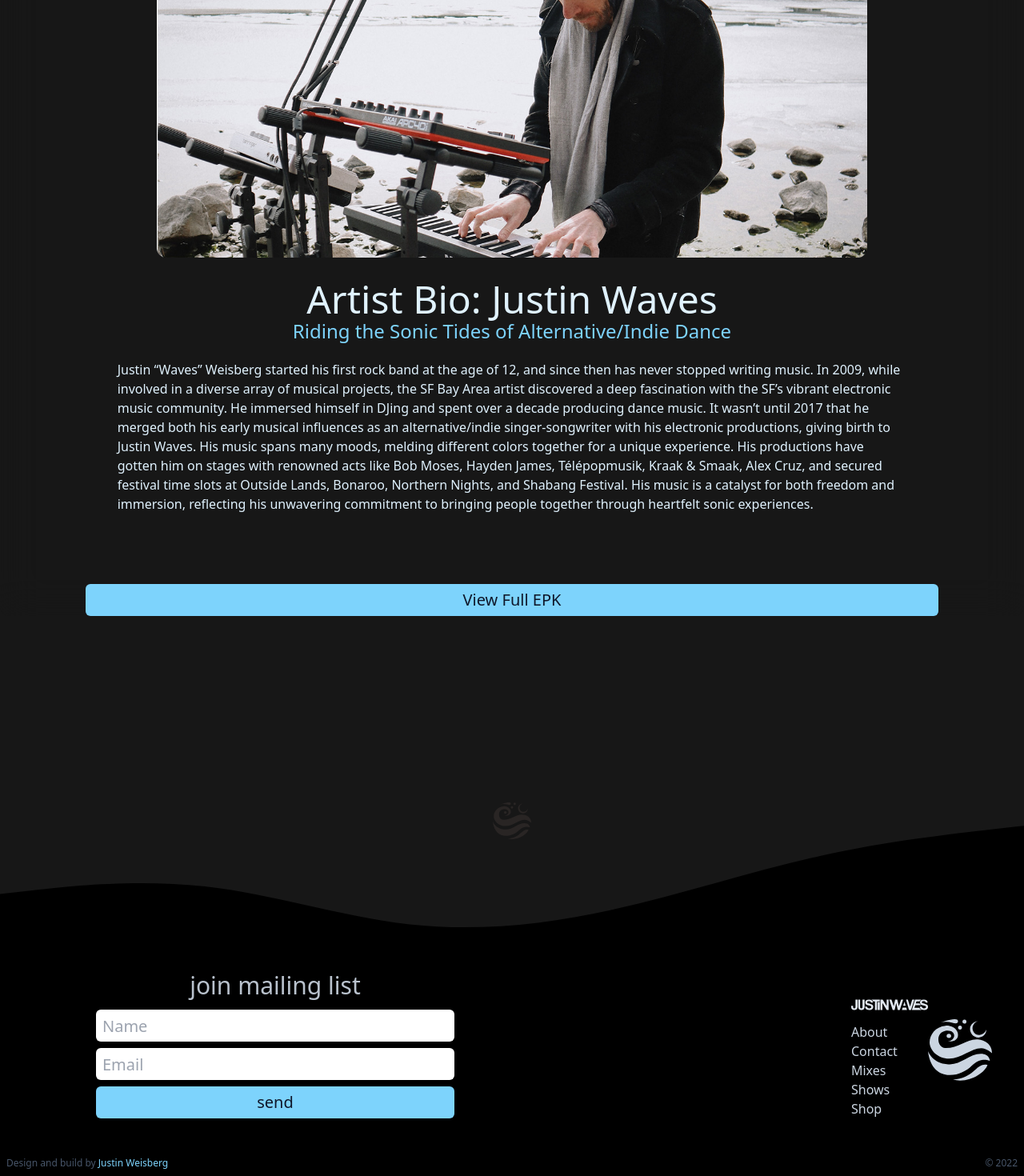
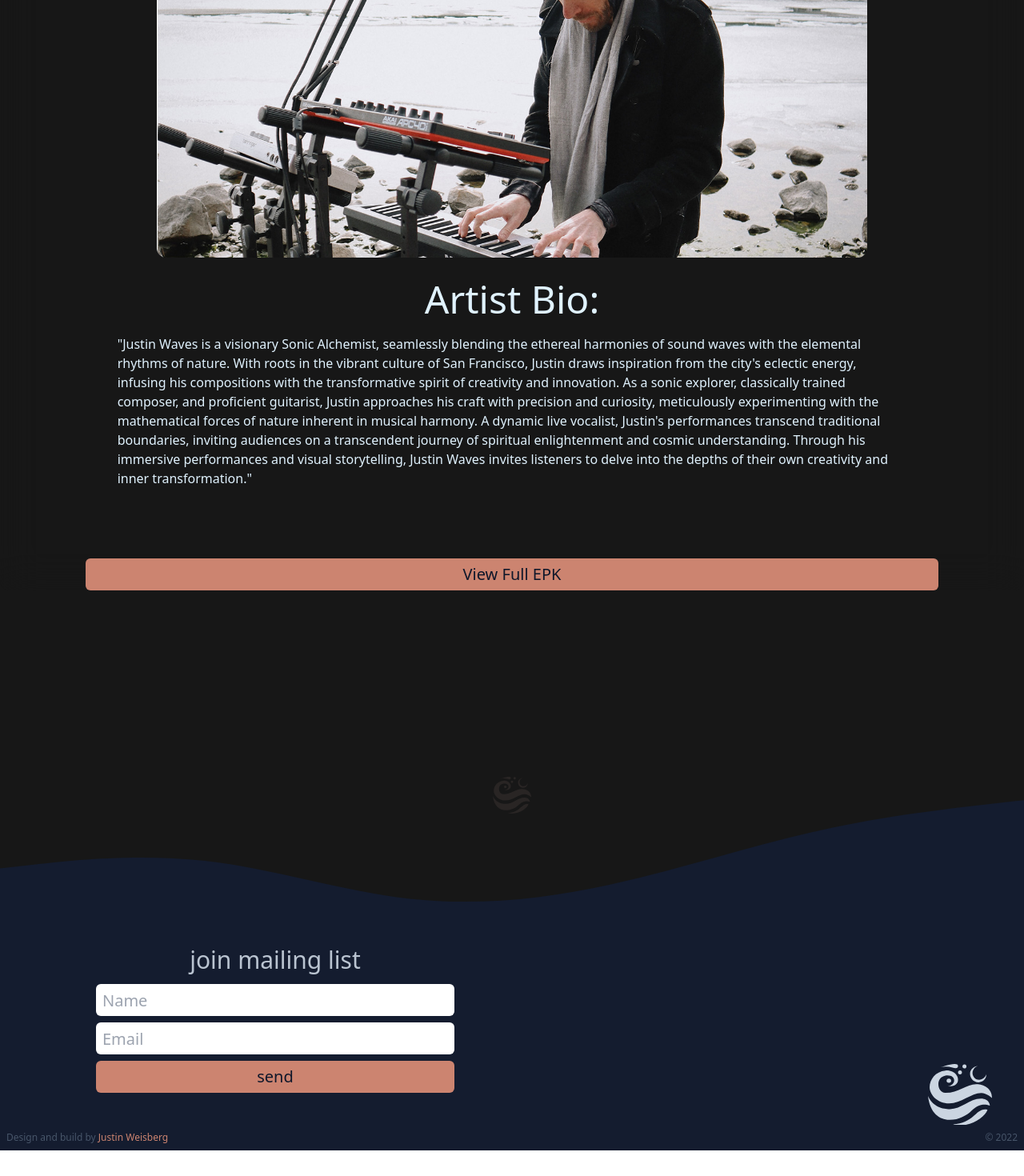
Before and after one commit to justinWaves/justinwaves-blog, a Next.js app: page /about in a window 1280 px wide. Shown: the part 288-1758 px from the top of the page at 80% size. After the commit the page ends 1726 px from the top, so only its background shows below. Built offline with nearby package versions, Linux system fonts and the light colour scheme.

Commit message:
Updated Brand Colors

```diff
--- a/components/EmailInput.tsx
+++ b/components/EmailInput.tsx
@@ -52,7 +52,7 @@
             className="decoration-white h-10 w-full text-xl p-2 rounded-md"
             placeholder="Email"
           />
-          <button className="text-xl  text-slate-900 h-10 w-full bg-sky-300 hover-bg-200 mt-2 rounded-md cursor-pointer">
+          <button className="text-xl  text-slate-900 h-10 w-full bg-[#CC8470] hover-bg-200 mt-2 rounded-md cursor-pointer">
             send
           </button>
         </form>
--- a/components/Footer.tsx
+++ b/components/Footer.tsx
@@ -27,12 +27,12 @@
           viewBox="0 0 1440 320"
         >
           <path
-            fill="#000000"
+            fill="#141C2F"
             fill-opacity="1"
             d="M0,256L48,250.7C96,245,192,235,288,245.3C384,256,480,288,576,298.7C672,309,768,299,864,277.3C960,256,1056,224,1152,202.7C1248,181,1344,171,1392,165.3L1440,160L1440,320L1392,320C1344,320,1248,320,1152,320C1056,320,960,320,864,320C768,320,672,320,576,320C480,320,384,320,288,320C192,320,96,320,48,320L0,320Z"
           ></path>
         </svg>
-        <div className=" bg-black flex flex-col">
+        <div className=" bg-[#141C2F] flex flex-col">
           <div className="p-5 md:p-10 pt-20 flex flex-col md:flex-row justify-between md:items-end">
             <EmailInput className=" xl:ml-20 flex flex-col  mx-auto md:mx-0 text-center mb-10 md:mb-0 w-full md:w-2/3 max-w-md" />
             {/* <DonateButton className="mx-auto px-5 lg:ml-10" /> */}
@@ -40,9 +40,9 @@
             <hr className="mt-10 mb-10" />
             <div className=" flex flex-row justify-between ">
               <div>
-                <Link href="/">
+                {/* <Link href="/">
                   <svg
-                    className="w-24 md:w-30   object-contain cursor-pointer fill-slate-200 hover:animate-pulse hover:fill-sky-200"
+                    className="w-24 md:w-30   object-contain cursor-pointer fill-slate-200 hover:animate-pulse hover:fill-[#CC8470]"
                     xmlns="http://www.w3.org/2000/svg"
                     width="500"
                     height="44"
@@ -55,29 +55,29 @@
                       transform="translate(-2009 -969)"
                     />
                   </svg>
-                </Link>
-                <div className="text-slate-300 ">
+                </Link> */}
+                {/* <div className="text-slate-300 ">
                   <Link href="/about">
-                    <h2 className="hover:text-sky-300 cursor-pointer">About</h2>
+                    <h2 className="hover:text-[#CC8470] cursor-pointer">About</h2>
                   </Link>
                   <h2>Contact</h2>
                   <h2>Mixes</h2>
                   <h2>Shows</h2>
                   <h2>Shop</h2>
-                </div>
+                </div> */}
               </div>
               <Link href="/">
-            <RoundLogoSvg className="fill-slate-300 w-20 relative top-10 hover:fill-sky-300 hover:animate-pulse cursor-pointer"/>
+            <RoundLogoSvg className="fill-slate-300 w-20 relative top-10 hover:fill-[#CC8470] hover:animate-pulse cursor-pointer"/>
               </Link>
             </div>
           </div>
         </div>
-        <div className=" px-2 p-2  flex flex-row justify-between bg-black text-slate-600 text-xs">
+        <div className=" px-2 p-2  flex flex-row justify-between bg-[#141C2F] text-slate-600 text-xs">
           <p>
             Design and build by{" "}
             <a
               href="https://justinwaves.github.io/jw-portfolio-2021/"
-              className="text-sky-300"
+              className="text-[#CC8470]"
             >
               Justin Weisberg
             </a>
--- a/components/Header.tsx
+++ b/components/Header.tsx
@@ -9,13 +9,13 @@
   return (
     <header
       className=" flex justify-between fixed
-     p-3  mx-auto max-w-7xl  bg-black w-screen z-10 left-0 right-0 bg-filter backdrop-blur-xl bg-opacity-90 z-15 md:rounded-br-md"
+     p-3  mx-auto max-w-7xl  bg-[#141C2F] w-screen z-10 left-0 right-0 bg-filter backdrop-blur-xl bg-opacity-90 z-15 md:rounded-br-md"
     >
 
       <div className="w-fill absolute mx-auto left-0 right-0 flex justify-center">
         <h1 className="text-white font-thin text-md pr-3 mt-4">JUSTIN</h1>
 
-          <RoundLogoSvg className="fill-sky-100 w-14 hover:fill-sky-300 hover:animate-pulse cursor-pointer"/>
+          <RoundLogoSvg className="fill-sky-100 w-14 hover:fill-[#CC8470] hover:animate-pulse cursor-pointer"/>
 
         <h1 className="text-white font-thin text-md pl-3 mt-4">WAVES</h1>
       </div>
--- a/components/MainImage.tsx
+++ b/components/MainImage.tsx
@@ -20,13 +20,13 @@
     //     ></iframe> */}
     //   </div>
     // </div>
-    <div className="relative bg-main-bg bg-cover h-screen w-screen  bg-center overflow-hidden grid place-items-center">
-<iframe  src="https://open.spotify.com/embed/artist/13TnKCSQSOkWzKgK09wNzQ?utm_source=generator&theme=0" width="90%" height="75%" frameBorder="0"  allow="autoplay; clipboard-write; encrypted-media; fullscreen; picture-in-picture" loading="lazy"></iframe>
-<div className="absolute bottom-2 mx-auto">
+    <div className="relative bg-main-bg bg-cover h-screen w-screen  bg-center overflow-hidden grid place-items-center pt-20">
+<iframe  src="https://open.spotify.com/embed/artist/13TnKCSQSOkWzKgK09wNzQ?utm_source=generator&theme=0" width="360px" height="600px" frameBorder="0"  allow="autoplay; clipboard-write; encrypted-media; fullscreen; picture-in-picture" loading="lazy"></iframe>
+<div className="absolute bottom-3 mx-auto">
 
 
       {/* <h1 className="animate-bounce text-5xl md:text-4xl text-white text-center">⇓</h1> */}
-      <h1 className=" text-xl md:text-4xl text-white font-thin  mb-2  rounded-full px-3 animate-pulse bg-black">purchase music in any format below</h1>
+      <h1 className=" text-xl md:text-4xl text-black font-bold  rounded-full  animate-pulse ">purchase music in any format below</h1>
       </div>
     </div>
   );
--- a/pages/about.tsx
+++ b/pages/about.tsx
@@ -21,36 +21,20 @@
             <div className=" grid place-items-center">
               <div>
                 <h1 className="w-fit mx-auto px-10 pt-2  text-5xl mt-5 font-thin  ">
-                  Artist Bio: Justin Waves
+                  Artist Bio:
                 </h1>
-                <h3 className="text-2xl text-sky-300 ">
+                {/* <h3 className="text-2xl text-sky-300 ">
                   Riding the Sonic Tides of Alternative/Indie Dance
-                </h3>
+                </h3> */}
                 <p className="  mb-20  px-10  text-left mt-5">
-                  Justin “Waves” Weisberg started his first rock band at the age
-                  of 12, and since then has never stopped writing music. In
-                  2009, while involved in a diverse array of musical projects,
-                  the SF Bay Area artist discovered a deep fascination with the
-                  SF’s vibrant electronic music community. He immersed himself
-                  in DJing and spent over a decade producing dance music. It
-                  wasn’t until 2017 that he merged both his early musical
-                  influences as an alternative/indie singer-songwriter with his
-                  electronic productions, giving birth to Justin Waves. His
-                  music spans many moods, melding different colors together for
-                  a unique experience. His productions have gotten him on stages
-                  with renowned acts like Bob Moses, Hayden James, Télépopmusik,
-                  Kraak & Smaak, Alex Cruz, and secured festival time slots at
-                  Outside Lands, Bonaroo, Northern Nights, and Shabang Festival.
-                  His music is a catalyst for both freedom and immersion,
-                  reflecting his unwavering commitment to bringing people
-                  together through heartfelt sonic experiences.
+                "Justin Waves is a visionary Sonic Alchemist, seamlessly blending the ethereal harmonies of sound waves with the elemental rhythms of nature. With roots in the vibrant culture of San Francisco, Justin draws inspiration from the city's eclectic energy, infusing his compositions with the transformative spirit of creativity and innovation. As a sonic explorer, classically trained composer, and proficient guitarist, Justin approaches his craft with precision and curiosity, meticulously experimenting with the mathematical forces of nature inherent in musical harmony. A dynamic live vocalist, Justin's performances transcend traditional boundaries, inviting audiences on a transcendent journey of spiritual enlightenment and cosmic understanding. Through his immersive performances and visual storytelling, Justin Waves invites listeners to delve into the depths of their own creativity and inner transformation."
                 </p>
                 <a
                   href="https://www.dropbox.com/scl/fo/3jg7jgmf5xbol7r5mg9ib/h?rlkey=ulr8gdjs40ueh0tp7uwbjkrua&dl=0"
                   target="_blank"
                   rel="noopener noreferrer"
                 >
-                  <button className="text-xl  text-slate-900 h-10 w-full bg-sky-300 hover-bg-200 mt-2 rounded-md cursor-pointer">
+                  <button className="text-xl  text-slate-900 h-10 w-full bg-[#CC8470] hover-bg-200 mt-2 rounded-md cursor-pointer">
                     View Full EPK
                   </button>
                 </a>
--- a/pages/index.tsx
+++ b/pages/index.tsx
@@ -42,7 +42,7 @@
         <Header />
         <MainImage />
         <h1 className="font-thin text-white text-center text-5xl py-4 pt-20 pb-20 ">Releases</h1>
-        <p className="text-sm text-left text-red-500 animate-pulse px-5">Latest Release ⤵</p>
+        <p className="text-sm text-left text-[#A34141] animate-pulse px-5">Latest Release ⤵</p>
         <div className="grid grid-cols-1 sm:gird-cols-2 lg:grid-cols-3 gap-3 md:gap-6 p-2 md:p-6 bg-neutral-900  ">
 
           {sortedPosts.map((post) => (
--- a/pages/post/[slug].tsx
+++ b/pages/post/[slug].tsx
@@ -157,7 +157,7 @@
 
             <input
               type="submit"
-              className="shadow bg-sky-300 hover:bg-slate-900 focus:shadow-outline focus:outline-none text-black font-bold py-4 px-4 rounded cursor-pointer w-2/3 mx-auto"
+              className="shadow bg-[#CC8470] hover:bg-slate-900 focus:shadow-outline focus:outline-none text-black font-bold py-4 px-4 rounded cursor-pointer w-2/3 mx-auto"
             />
 
             {/* errors return when validation fails */}
```
Also changed, not shown: components/MenuButton.tsx (+8 -8 lines), public/websitebackground.jpg.
